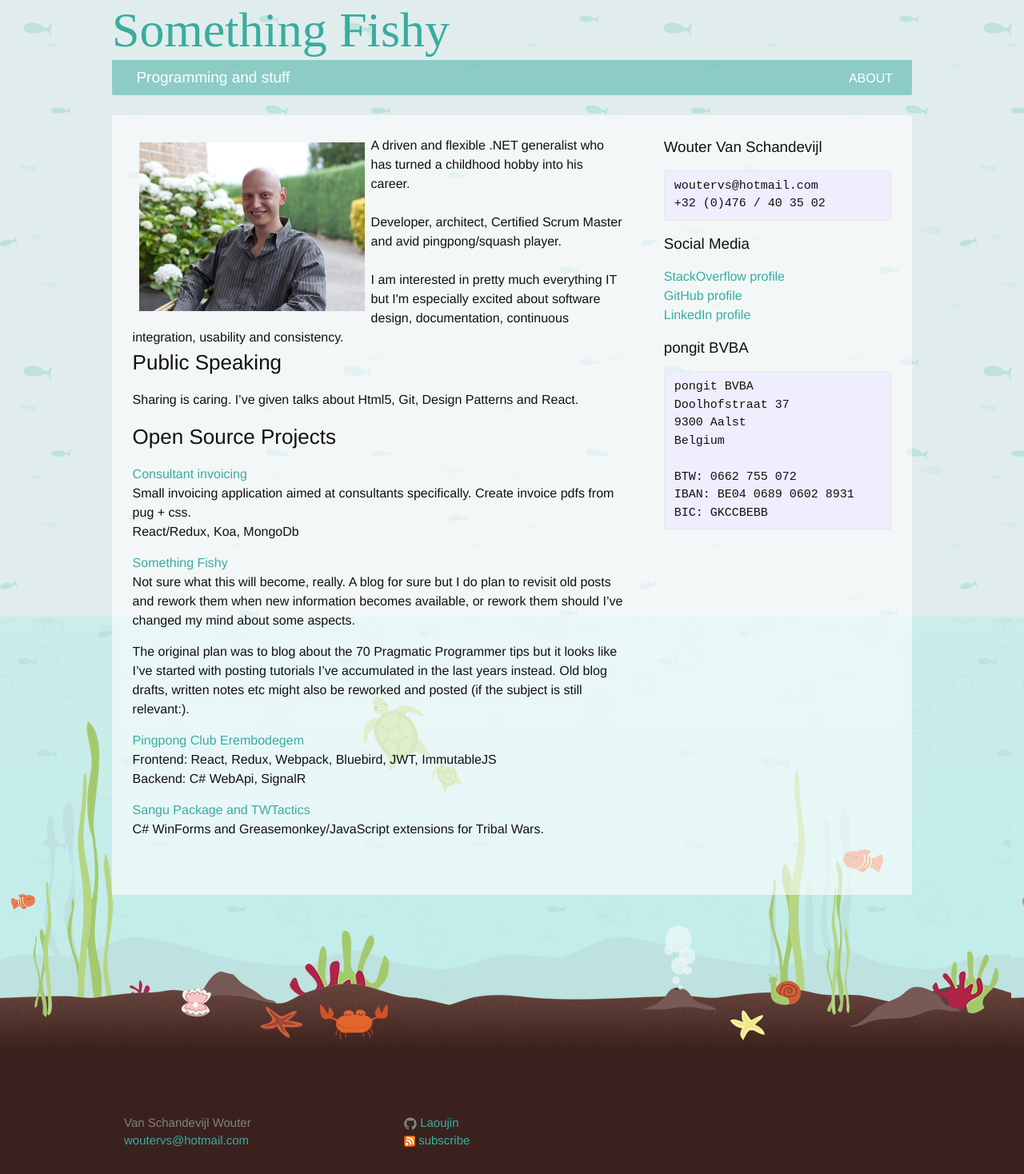
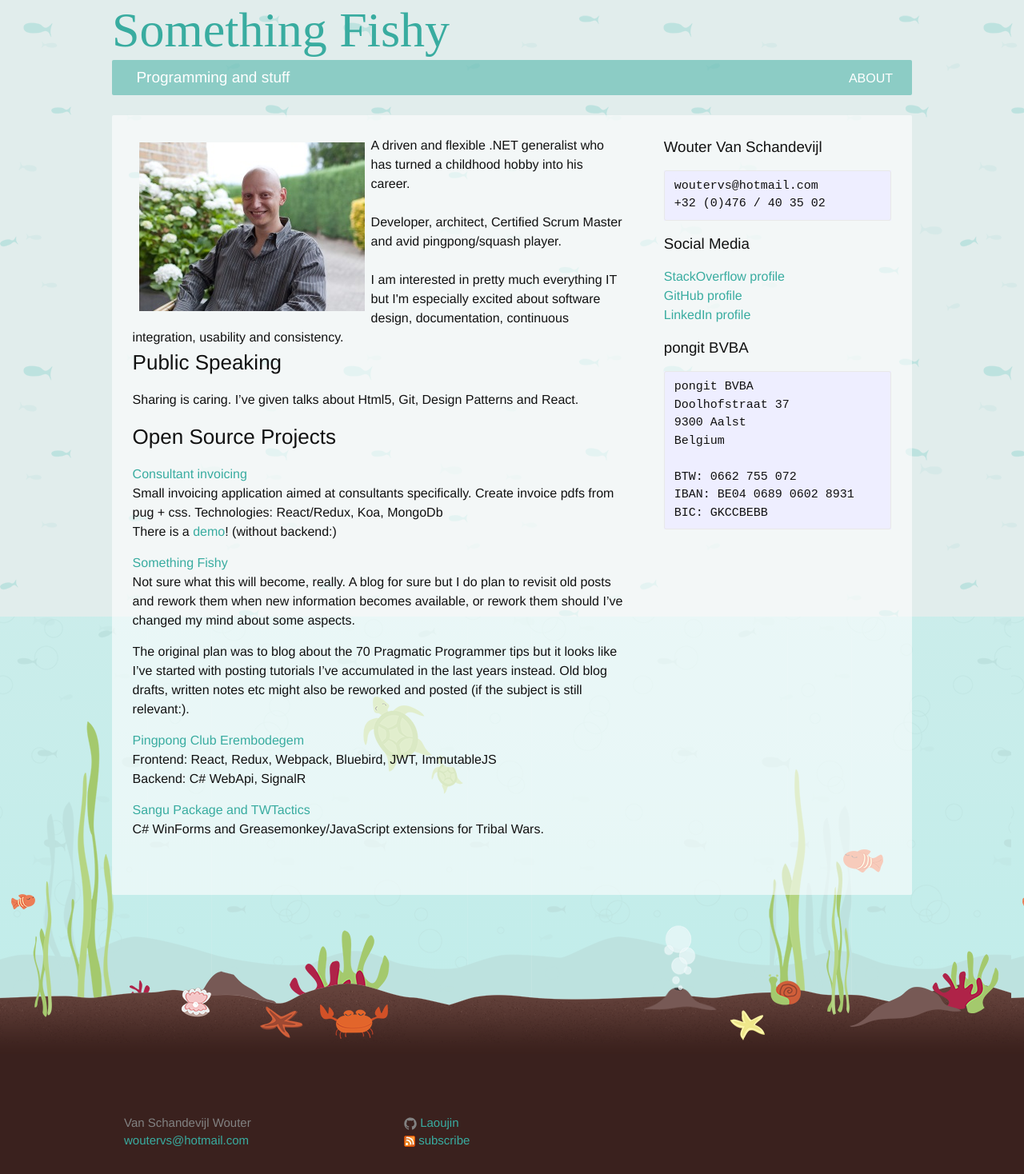
Before and after one commit to Laoujin/bliki, a Jekyll site: the page built from about.md, in a window 1280 px wide. Shown: the whole page at 80% size. Built offline with Jekyll 4.4.1, drawn with Linux system fonts in a browser that asks for light colours; some web fonts are replaced.

Commit message:
confac-demo: added link from about page

```diff
--- a/about.md
+++ b/about.md
@@ -13,7 +13,8 @@ Sharing is caring. I've given talks about Html5, Git, Design Patterns and React.
 
 [Consultant invoicing][project-confac]
 Small invoicing application aimed at consultants specifically. Create invoice pdfs from pug + css.
-React/Redux, Koa, MongoDb
+Technologies: React/Redux, Koa, MongoDb
+There is a [demo][confac-demo]! (without backend:)
 
 [Something Fishy][project-bliki]
 Not sure what this will become, really. A blog for sure but I do plan to revisit old posts and rework them
@@ -36,3 +37,4 @@ C# WinForms and Greasemonkey/JavaScript extensions for Tribal Wars.
 [project-ttc]: http://ttc-erembodegem.be
 [project-bliki]: https://github.com/be-pongit/be-pongit.github.io
 [project-confac]: https://github.com/be-pongit/confac-front
+[confac-demo]: https://be-pongit.github.io/assets/confac-demo/index.html
```
Also changed, not shown: assets/confac-demo/README.md (added, +13 -0 lines).
